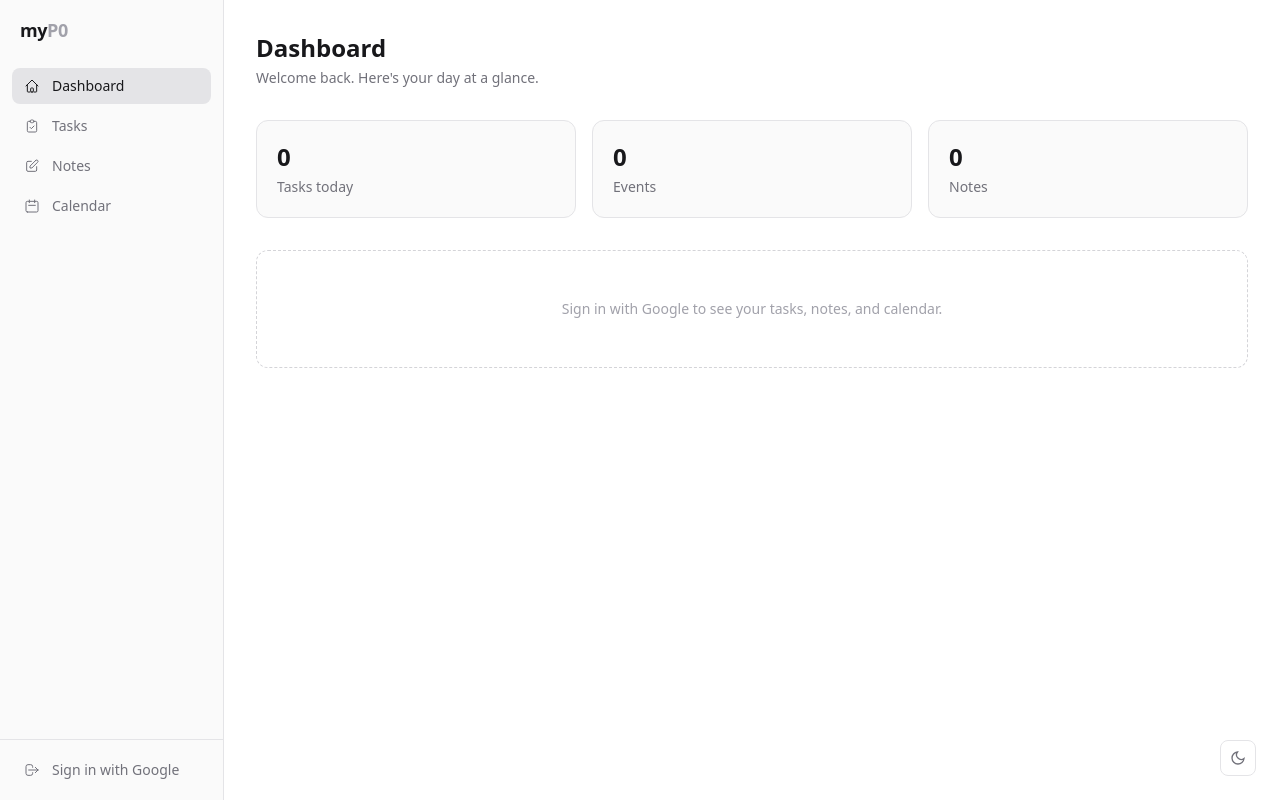
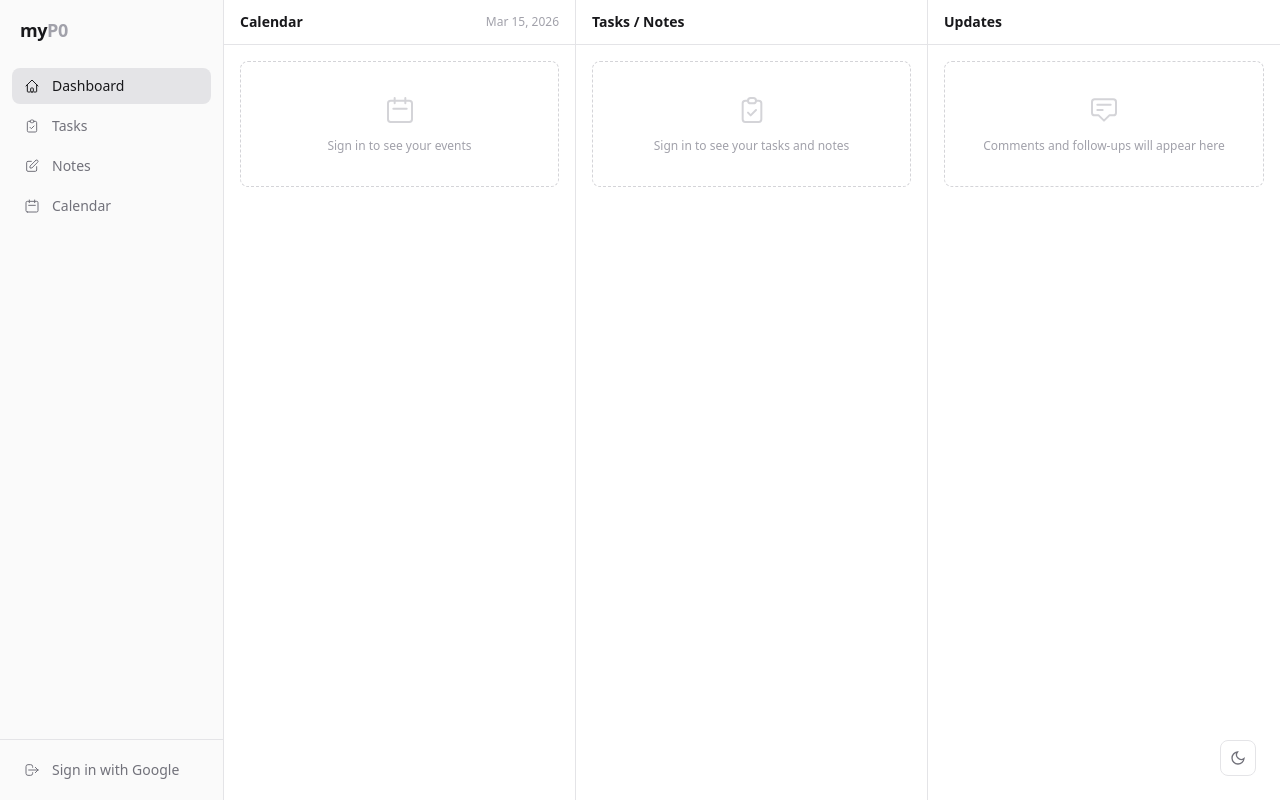
Before and after one commit to myP0/myP0-web, a SvelteKit app: page /app in a window 1280 px wide. Built offline with nearby package versions, Linux system fonts and the light colour scheme.

Commit message:
Update dashboard to 3-column layout: calendar, tasks/notes, updates
https://claude.ai/code/session_011fw1nQQ1SUYDsnr5LEFoYB

```diff
--- a/src/routes/app/+page.svelte
+++ b/src/routes/app/+page.svelte
@@ -2,28 +2,44 @@
 	<title>Dashboard - myP0</title>
 </svelte:head>
 
-<div class="p-8">
-	<div class="mb-8">
-		<h1 class="text-2xl font-bold text-zinc-900 dark:text-white">Dashboard</h1>
-		<p class="mt-1 text-sm text-zinc-500 dark:text-zinc-400">Welcome back. Here's your day at a glance.</p>
-	</div>
+<div class="flex h-full">
+	<!-- Column 1: Calendar -->
+	<section class="flex w-1/3 flex-col border-r border-zinc-200 dark:border-zinc-800">
+		<div class="flex items-center justify-between border-b border-zinc-200 px-4 py-3 dark:border-zinc-800">
+			<h2 class="text-sm font-semibold text-zinc-900 dark:text-white">Calendar</h2>
+			<span class="text-xs text-zinc-400">{new Date().toLocaleDateString('en-US', { month: 'short', day: 'numeric', year: 'numeric' })}</span>
+		</div>
+		<div class="flex-1 overflow-y-auto p-4">
+			<div class="rounded-lg border border-dashed border-zinc-300 p-8 text-center dark:border-zinc-700">
+				<svg class="mx-auto h-8 w-8 text-zinc-300 dark:text-zinc-600" fill="none" viewBox="0 0 24 24" stroke="currentColor" stroke-width="1.5"><path stroke-linecap="round" stroke-linejoin="round" d="M8 7V3m8 4V3m-9 8h10M5 21h14a2 2 0 002-2V7a2 2 0 00-2-2H5a2 2 0 00-2 2v12a2 2 0 002 2z" /></svg>
+				<p class="mt-3 text-xs text-zinc-400 dark:text-zinc-500">Sign in to see your events</p>
+			</div>
+		</div>
+	</section>
 
-	<div class="grid gap-4 sm:grid-cols-3">
-		<div class="rounded-xl border border-zinc-200 bg-zinc-50 p-5 dark:border-zinc-800 dark:bg-zinc-900">
-			<div class="text-2xl font-bold text-zinc-900 dark:text-white">0</div>
-			<div class="mt-1 text-sm text-zinc-500">Tasks today</div>
+	<!-- Column 2: Tasks / Notes -->
+	<section class="flex w-1/3 flex-col border-r border-zinc-200 dark:border-zinc-800">
+		<div class="flex items-center justify-between border-b border-zinc-200 px-4 py-3 dark:border-zinc-800">
+			<h2 class="text-sm font-semibold text-zinc-900 dark:text-white">Tasks / Notes</h2>
 		</div>
-		<div class="rounded-xl border border-zinc-200 bg-zinc-50 p-5 dark:border-zinc-800 dark:bg-zinc-900">
-			<div class="text-2xl font-bold text-zinc-900 dark:text-white">0</div>
-			<div class="mt-1 text-sm text-zinc-500">Events</div>
+		<div class="flex-1 overflow-y-auto p-4">
+			<div class="rounded-lg border border-dashed border-zinc-300 p-8 text-center dark:border-zinc-700">
+				<svg class="mx-auto h-8 w-8 text-zinc-300 dark:text-zinc-600" fill="none" viewBox="0 0 24 24" stroke="currentColor" stroke-width="1.5"><path stroke-linecap="round" stroke-linejoin="round" d="M9 5H7a2 2 0 00-2 2v12a2 2 0 002 2h10a2 2 0 002-2V7a2 2 0 00-2-2h-2M9 5a2 2 0 002 2h2a2 2 0 002-2M9 5a2 2 0 012-2h2a2 2 0 012 2m-6 9l2 2 4-4" /></svg>
+				<p class="mt-3 text-xs text-zinc-400 dark:text-zinc-500">Sign in to see your tasks and notes</p>
+			</div>
 		</div>
-		<div class="rounded-xl border border-zinc-200 bg-zinc-50 p-5 dark:border-zinc-800 dark:bg-zinc-900">
-			<div class="text-2xl font-bold text-zinc-900 dark:text-white">0</div>
-			<div class="mt-1 text-sm text-zinc-500">Notes</div>
+	</section>
+
+	<!-- Column 3: Updates -->
+	<section class="flex w-1/3 flex-col">
+		<div class="flex items-center justify-between border-b border-zinc-200 px-4 py-3 dark:border-zinc-800">
+			<h2 class="text-sm font-semibold text-zinc-900 dark:text-white">Updates</h2>
 		</div>
-	</div>
-
-	<div class="mt-8 rounded-xl border border-dashed border-zinc-300 p-12 text-center dark:border-zinc-700">
-		<p class="text-sm text-zinc-400 dark:text-zinc-500">Sign in with Google to see your tasks, notes, and calendar.</p>
-	</div>
+		<div class="flex-1 overflow-y-auto p-4">
+			<div class="rounded-lg border border-dashed border-zinc-300 p-8 text-center dark:border-zinc-700">
+				<svg class="mx-auto h-8 w-8 text-zinc-300 dark:text-zinc-600" fill="none" viewBox="0 0 24 24" stroke="currentColor" stroke-width="1.5"><path stroke-linecap="round" stroke-linejoin="round" d="M7 8h10M7 12h4m1 8l-4-4H5a2 2 0 01-2-2V6a2 2 0 012-2h14a2 2 0 012 2v8a2 2 0 01-2 2h-3l-4 4z" /></svg>
+				<p class="mt-3 text-xs text-zinc-400 dark:text-zinc-500">Comments and follow-ups will appear here</p>
+			</div>
+		</div>
+	</section>
 </div>
```
